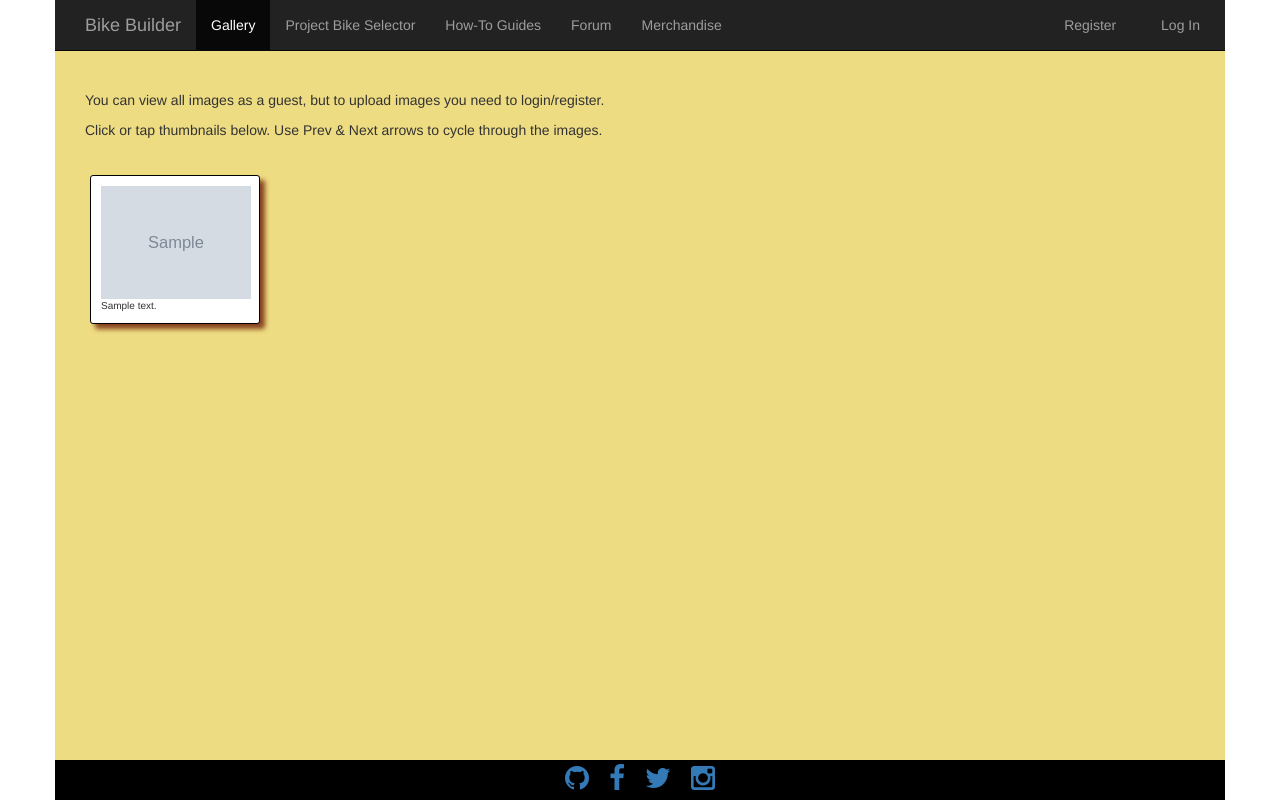
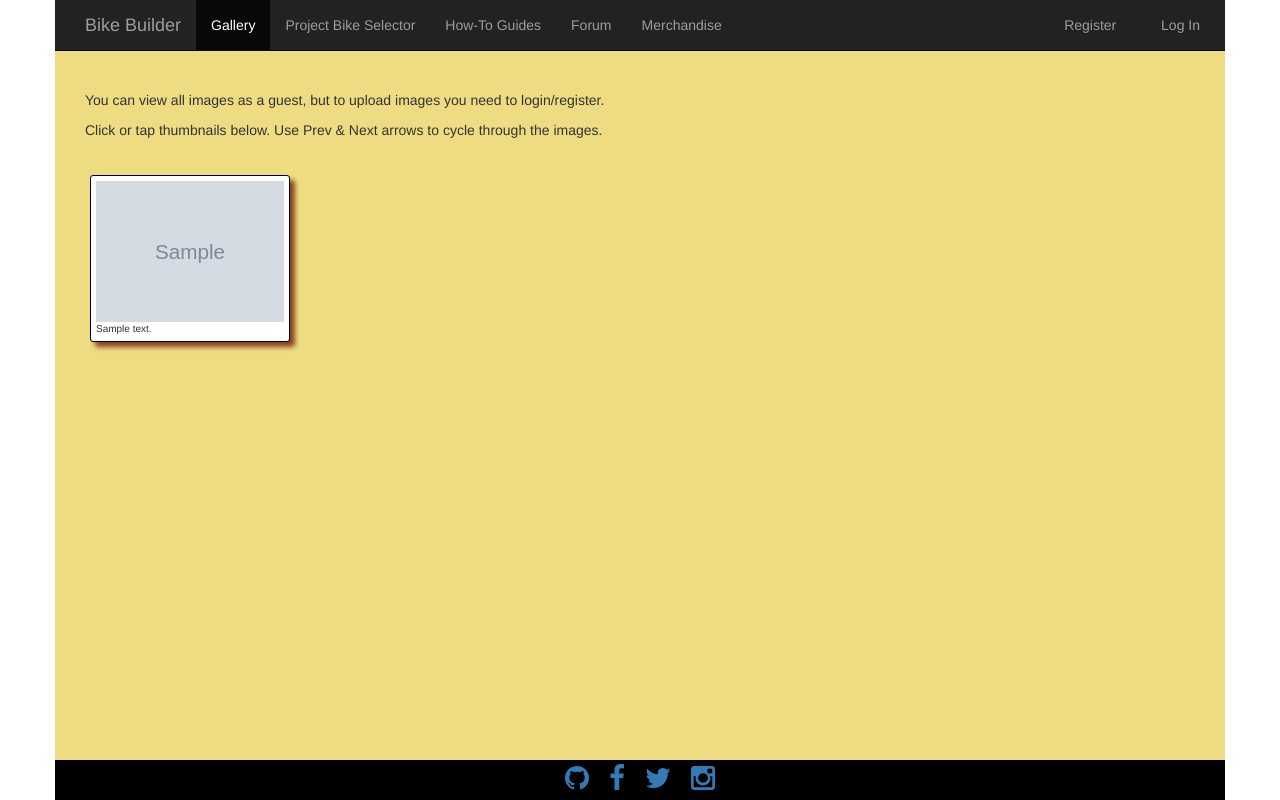
Before and after one commit to Code-Institute-Submissions/bike_builder, a Django app: page /gallery/ in a window 1280 px wide. Run offline with Django 3.2, Linux system fonts and the light colour scheme; tables that the repository leaves empty hold one stand-in row (values such as "Sample post"); grey boxes marked "Sample" are stand-in pictures; some libraries are stand-ins or nearby versions; some web fonts are replaced.

Commit message:
various styling updates

```diff
--- a/static/css/style.css
+++ b/static/css/style.css
@@ -67,7 +67,7 @@ footer > div > a {
 
 .fake-hr {
 	border-bottom: 1px solid lightgray;
-	margin-top: 5px;
+	margin: 5px 0;
 }
 
 .form-container {
@@ -119,6 +119,10 @@ footer > div > a {
     font-size: 20px;
 }
 
+.italic-text {
+    font-style: italic;
+}
+
 .centre-items {
     text-align: center;
 }
@@ -166,13 +170,17 @@ footer > div > a {
 
 /*--------------------------------------Gallery-------------------------------------------*/
 
+/*.gallery-thumbnail {*/
+	/*height: 160px;*/
+/*}*/
+
 .gallery-thumbnail {
-	max-height: 120px;
-	max-width: 120px;
+	height: 100%;
+	width: 100%;
 }
 
 .gallery-image-desc {
-    margin: 0px;
+    margin: 0;
     font-size: 10px;
 }
 
@@ -185,6 +193,11 @@ footer > div > a {
 /*line up the default first image with the others*/
 #gallery-default-pic {
     padding-bottom: 20px;
+}
+
+.gallery-modal-image {
+    height: 100%;
+    width: 100%;
 }
 
 .gallery-modal-desc {
@@ -232,14 +245,15 @@ footer > div > a {
 .forum-subject {
     margin: 5px 5px 20px 5px;
     border: 1px solid black;
-    border-radius: 5px;
+    border-radius: 3px;
     padding: 0;
     box-shadow: 5px 5px 5px #87421F;
 }
 
 .forum-subject-top {
+    /*background: #aaaaaa;*/
     background: #811B33;
-    border-radius: 5px 5px 0 0;
+    border-radius: 3px 3px 0 0;
     padding: 5px;
     text-align: center;
 }
@@ -253,7 +267,7 @@ footer > div > a {
 .forum-subject-bottom {
     padding: 5px;
     background-color: white;
-    border-radius: 0 0 5px 5px;
+    border-radius: 0 0 3px 3px;
 }
 
 .forum-image {
@@ -424,14 +438,13 @@ footer > div > a {
     margin: 0 0 20px 20px;
 }
 
-.gallery-thumbnail {
-	max-height: 150px;
-	max-width: 150px;
-}
+/*.gallery-thumbnail {*/
+	/*max-height: 150px;*/
+	/*max-width: 150px;*/
+/*}*/
 
 .gallery-image-surround {
-    padding: 10px;
-    max-width: 170px;
+    max-width: 200px;
 }
 
 .avatar-text {
```
